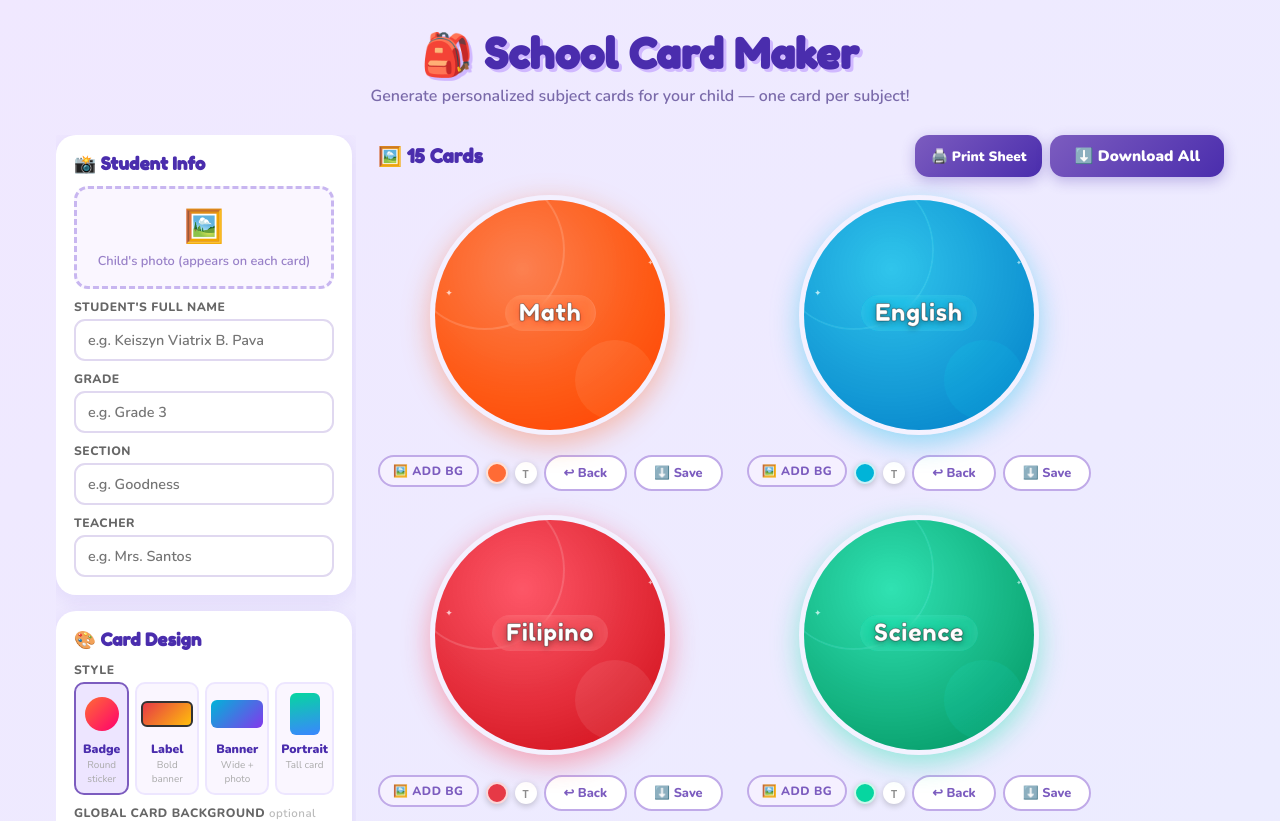
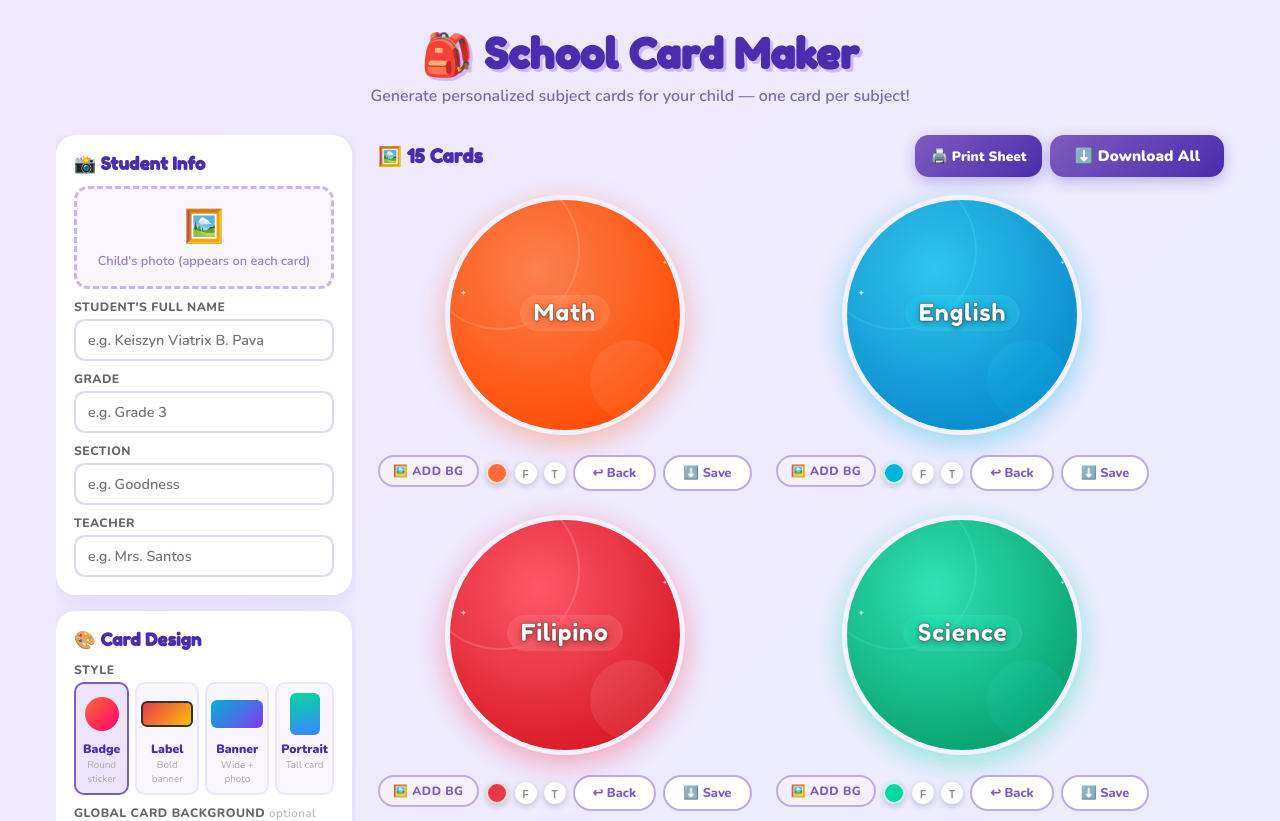
Before and after one commit to bercasiowendy95-ai/school-card-generator, a React (Vite) app: page / in a window 1280 px wide. Shown: the top 821 px of the page. Built offline with nearby package versions, Linux system fonts and the light colour scheme; a web font is replaced by a local one.

Commit message:
Add per-subject subject name (font) color override
Each card now has an F dot button alongside the existing T dot,
letting users pick a custom color for the subject name text on
that specific card independently of the global font color.

Co-Authored-By: Claude Sonnet 4.6 <noreply@anthropic.com>

```diff
--- a/src/App.jsx
+++ b/src/App.jsx
@@ -221,7 +221,8 @@ function mergeWithDefaults(saved) {
     showEmoji:   saved.showEmoji   ?? true,
     showPhoto:   saved.showPhoto   ?? true,
     customSubjects: saved.customSubjects ?? [],
-    cardColors:      saved.cardColors      ?? {},
+    cardColors:        saved.cardColors        ?? {},
+    subjectFontColors: saved.subjectFontColors ?? {},
     subjectInfoColors: saved.subjectInfoColors ?? {},
     borderStyle: saved.borderStyle ?? 'none',
     watermark:   saved.watermark   ?? false,
@@ -258,7 +259,11 @@ export default function App() {
   const [cardColors, setCardColors]     = useState(saved.cardColors)       // { [subjId]: { c1, c2 } }
   const [openColorPicker, setOpenColorPicker] = useState(null)             // subjId or null
 
-  // Feature: per-subject info color
+  // Feature: per-subject font color (subject name)
+  const [subjectFontColors, setSubjectFontColors] = useState(saved.subjectFontColors) // { [subjId]: '#hex' }
+  const [openFontPicker, setOpenFontPicker] = useState(null)               // subjId or null
+
+  // Feature: per-subject info color (name/grade/teacher)
   const [subjectInfoColors, setSubjectInfoColors] = useState(saved.subjectInfoColors) // { [subjId]: '#hex' }
   const [openInfoPicker, setOpenInfoPicker] = useState(null)               // subjId or null
 
@@ -293,7 +298,7 @@ export default function App() {
       studentName, grade, section, teacher,
       selected, template, colorTheme, font, fontColor, infoColor,
       cardSize, showEmoji, showPhoto, customSubjects,
-      cardColors, subjectInfoColors, borderStyle, watermark, cardTopics, printCols,
+      cardColors, subjectFontColors, subjectInfoColors, borderStyle, watermark, cardTopics, printCols,
     }
     localStorage.setItem(LS_KEY, JSON.stringify(data))
 
@@ -305,7 +310,7 @@ export default function App() {
     studentName, grade, section, teacher,
     selected, template, colorTheme, font, fontColor, infoColor,
     cardSize, showEmoji, showPhoto, customSubjects,
-    cardColors, subjectInfoColors, borderStyle, watermark, cardTopics, printCols,
+    cardColors, subjectFontColors, subjectInfoColors, borderStyle, watermark, cardTopics, printCols,
   ])
 
   const clearSavedData = () => {
@@ -315,7 +320,7 @@ export default function App() {
     setSelected(def.selected); setTemplate(def.template); setColorTheme(def.colorTheme)
     setFont(def.font); setFontColor(def.fontColor); setInfoColor(def.infoColor)
     setCardSize(def.cardSize); setShowEmoji(def.showEmoji); setShowPhoto(def.showPhoto)
-    setCustomSubjects(def.customSubjects); setCardColors(def.cardColors); setSubjectInfoColors(def.subjectInfoColors)
+    setCustomSubjects(def.customSubjects); setCardColors(def.cardColors); setSubjectFontColors(def.subjectFontColors); setSubjectInfoColors(def.subjectInfoColors)
     setBorderStyle(def.borderStyle); setWatermark(def.watermark)
     setCardTopics(def.cardTopics); setPrintCols(def.printCols)
   }
@@ -623,6 +628,7 @@ export default function App() {
                 const cardBg           = subjectBgs[subj.id] || globalCardBg
                 const isFlipped        = !!flippedCards[subj.id]
                 const customColor      = cardColors[subj.id]
+                const subjFontColor    = subjectFontColors[subj.id] || fontColor
                 const subjInfoColor    = subjectInfoColors[subj.id] || infoColor
                 const subjForCard  = customColor
                   ? { ...subj, color: customColor.c1, color2: customColor.c2 }
@@ -650,7 +656,7 @@ export default function App() {
                             template={template}
                             colorTheme={colorTheme}
                             font={font}
-                            fontColor={fontColor}
+                            fontColor={subjFontColor}
                             infoColor={subjInfoColor}
                             showEmoji={showEmoji}
                             emojis={activeEmojis}
@@ -669,7 +675,7 @@ export default function App() {
                             teacher={teacher}
                             template={template}
                             font={font}
-                            fontColor={fontColor}
+                            fontColor={subjFontColor}
                             infoColor={subjInfoColor}
                             topics={cardTopics[subj.id] || ['','','','']}
                             onTopicsChange={topics => setCardTopics(prev => ({ ...prev, [subj.id]: topics }))}
@@ -696,7 +702,15 @@ export default function App() {
                           className="card-color-dot"
                           style={{ background: customColor ? customColor.c1 : subj.color }}
                           title="Custom card color"
-                          onClick={() => { setOpenColorPicker(openColorPicker === subj.id ? null : subj.id); setOpenInfoPicker(null) }}
+                          onClick={() => { setOpenColorPicker(openColorPicker === subj.id ? null : subj.id); setOpenFontPicker(null); setOpenInfoPicker(null) }}
+                        />
+
+                        {/* Subject font color dot */}
+                        <button
+                          className="card-color-dot card-font-dot"
+                          style={{ background: subjectFontColors[subj.id] || fontColor }}
+                          title="Subject name color for this card"
+                          onClick={() => { setOpenFontPicker(openFontPicker === subj.id ? null : subj.id); setOpenColorPicker(null); setOpenInfoPicker(null) }}
                         />
 
                         {/* Info color dot (name/grade/teacher) */}
@@ -704,7 +718,7 @@ export default function App() {
                           className="card-color-dot card-info-dot"
                           style={{ background: subjectInfoColors[subj.id] || infoColor }}
                           title="Name/Grade/Teacher color for this card"
-                          onClick={() => { setOpenInfoPicker(openInfoPicker === subj.id ? null : subj.id); setOpenColorPicker(null) }}
+                          onClick={() => { setOpenInfoPicker(openInfoPicker === subj.id ? null : subj.id); setOpenColorPicker(null); setOpenFontPicker(null) }}
                         />
 
                         {/* Flip button */}
@@ -724,6 +738,26 @@ export default function App() {
                           </button>
                         )}
                       </div>
+
+                      {/* Inline subject font color picker */}
+                      {openFontPicker === subj.id && (
+                        <div className="mini-color-picker">
+                          <div className="mini-color-row">
+                            <label>Subject Name Color</label>
+                            <input
+                              type="color"
+                              value={subjectFontColors[subj.id] || fontColor}
+                              onChange={e => setSubjectFontColors(prev => ({ ...prev, [subj.id]: e.target.value }))}
+                            />
+                          </div>
+                          <div style={{ display: 'flex', gap: 6 }}>
+                            {subjectFontColors[subj.id] && (
+                              <button className="btn-tiny outline" style={{ fontSize: '0.7rem' }} onClick={() => setSubjectFontColors(prev => { const n = { ...prev }; delete n[subj.id]; return n })}>Reset</button>
+                            )}
+                            <button className="btn-tiny" style={{ fontSize: '0.7rem' }} onClick={() => setOpenFontPicker(null)}>Done</button>
+                          </div>
+                        </div>
+                      )}
 
                       {/* Inline info color picker */}
                       {openInfoPicker === subj.id && (
--- a/src/index.css
+++ b/src/index.css
@@ -307,6 +307,8 @@ input[type="text"]:focus { border-color: #7c5cbf; background: #faf7ff; }
   transition: transform 0.15s;
 }
 .card-color-dot:hover { transform: scale(1.2); }
+.card-font-dot { font-size: 10px; font-weight: 900; color: rgba(0,0,0,0.45); line-height: 22px; text-align: center; }
+.card-font-dot::after { content: 'F'; }
 .card-info-dot { font-size: 10px; font-weight: 900; color: rgba(0,0,0,0.45); line-height: 22px; text-align: center; }
 .card-info-dot::after { content: 'T'; }
 
```
